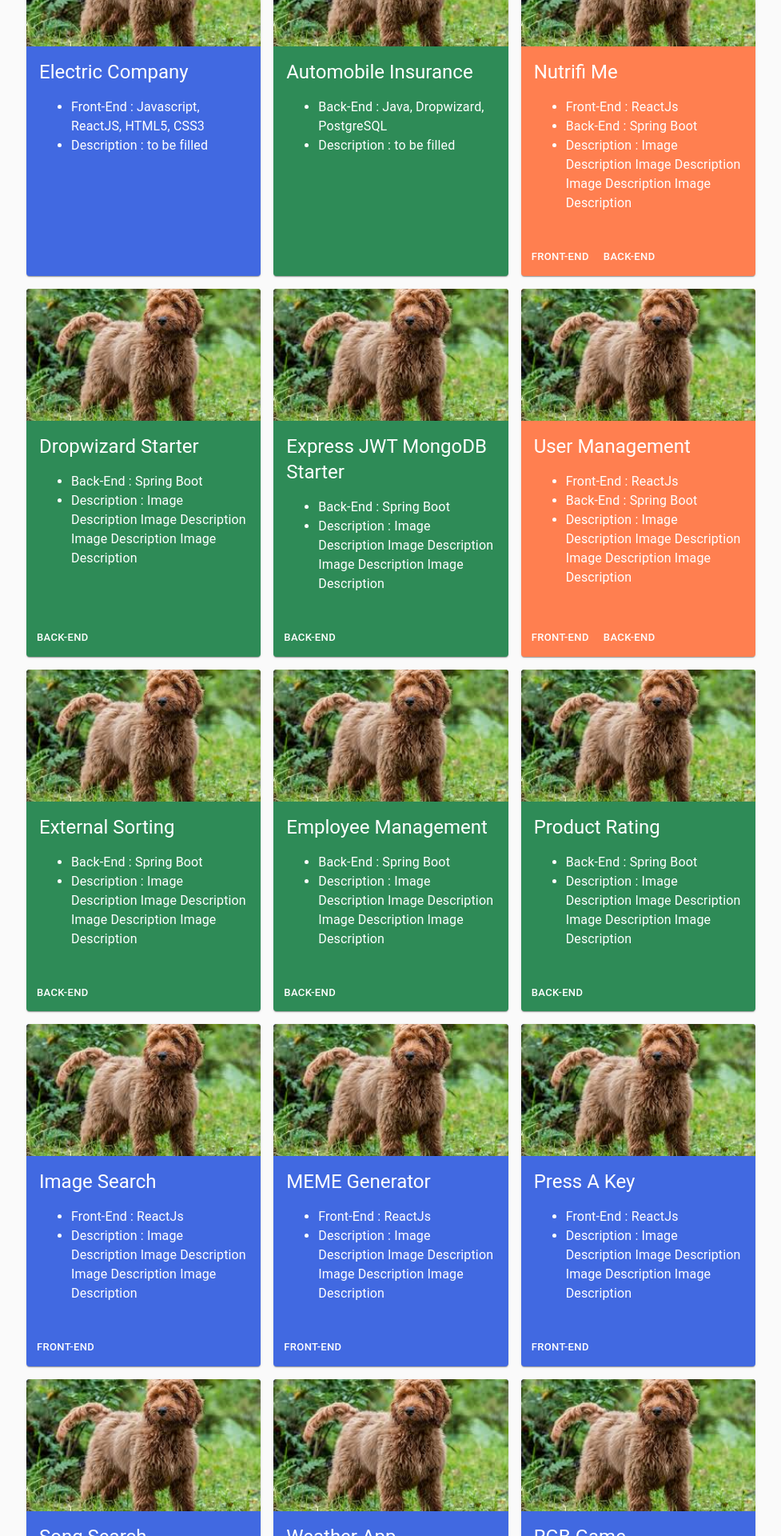
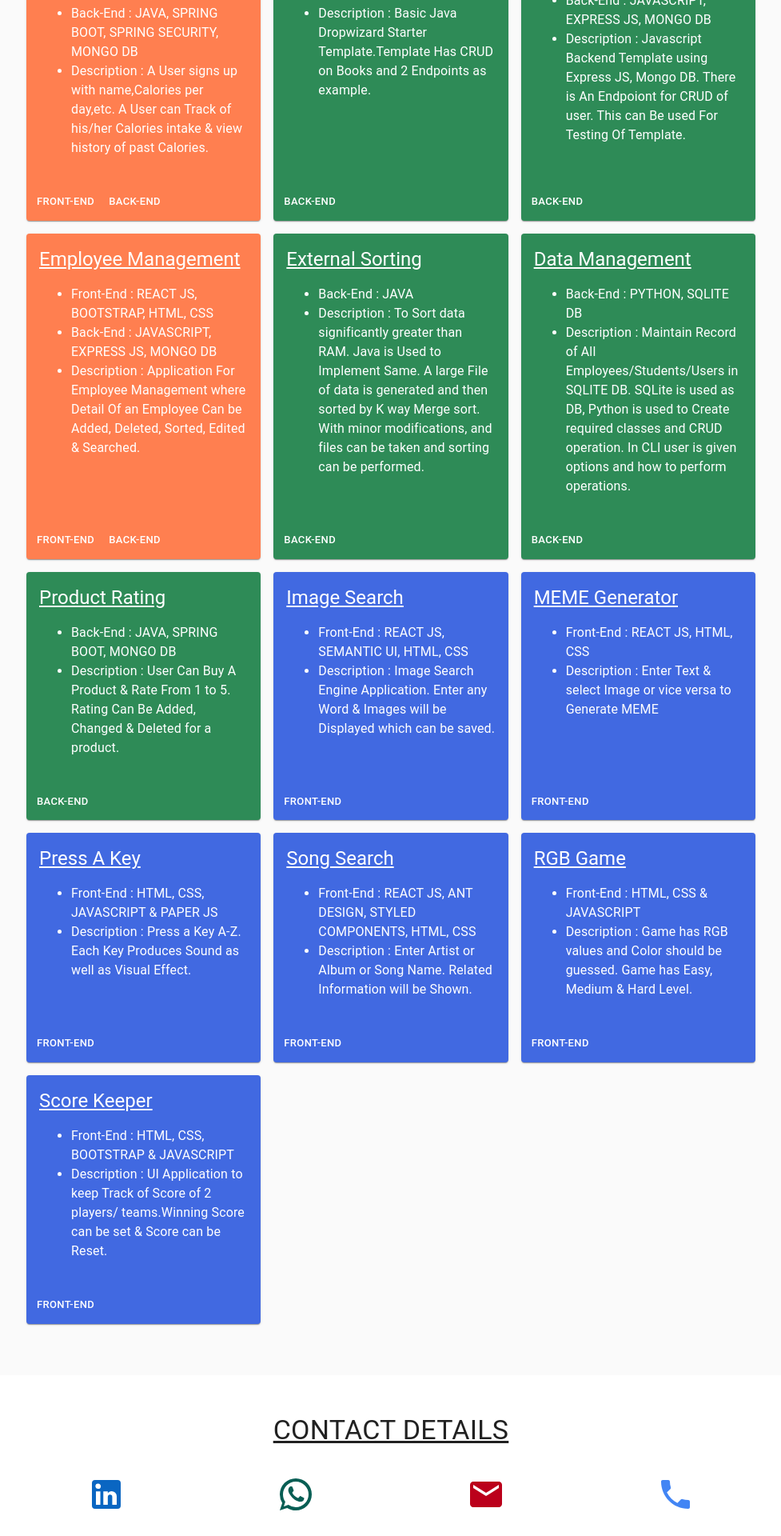
Before and after one commit to DhirajB7/dhiraj, a React (Create React App) app: page / in a window 1280 px wide. Shown: the part 1280-3200 px from the top of the page at 80% size, without its empty margins (151-1128 px from the left). Built offline with nearby package versions, Linux system fonts and the light colour scheme.

Commit message:
version 1 - without Images + Personal Projects Only

```diff
--- a/src/components/SmallerComponents/MainContent.js
+++ b/src/components/SmallerComponents/MainContent.js
@@ -43,11 +43,12 @@ function MainContent() {
 								id="downloadLink"
 								href={resumePdf}
 								target="_blank"
+								rel="noreferrer"
 								download={fileName}
 							>
 								<Button id="buttonDownload" variant="contained" color="primary">
 									Download Resume
-                </Button>
+                				</Button>
 							</a>
 						</Grid>
 						<Grid item>
@@ -57,7 +58,7 @@ function MainContent() {
 								onClick={() => window.open(linkedInUrl, "_blank")}
 							>
 								go to Linkedin
-              </Button>
+              				</Button>
 						</Grid>
 					</Grid>
 				</div>
--- a/src/components/SmallerComponents/OneCard.js
+++ b/src/components/SmallerComponents/OneCard.js
@@ -50,7 +50,7 @@ function OneCard(prop) {
 					)}
 				<CardContent className={classes.cardContent}>
 					<Typography gutterBottom variant="h5" component="h2">
-						{prop.heading}
+						<u>{prop.heading}</u>
 					</Typography>
 					<Typography>
 						<OneCardDescription
--- a/src/components/SmallerComponents/Projects.js
+++ b/src/components/SmallerComponents/Projects.js
@@ -3,7 +3,6 @@ import Grid from "@material-ui/core/Grid";
 import Container from "@material-ui/core/Container";
 import { makeStyles } from "@material-ui/core/styles";
 import OneCard from "./OneCard";
-import dogImage from "../images/dog.jpg";
 
 const useStyles = makeStyles((theme) => ({
 	cardGrid: {
@@ -18,212 +17,199 @@ function Projects() {
 		<div id="projects">
 			<Container className={classes.cardGrid} maxWidth="md">
 				<Grid container spacing={2}>
-					<OneCard
+					{/* <OneCard
 						heading="Electric Company"
 						frontStack="Javascript, ReactJS, HTML5, CSS3"
 						backStack=""
 						description="to be filled"
-						imageUrl={dogImage}
+						imageUrl=""
 						type="front"
 						haveCode="false"
 						imageTitle=""
 						githubFeUrl=""
 						githubBeUrl=""
-					/>
+					/> */}
 
-					<OneCard
+					{/* <OneCard
 						heading="Automobile Insurance"
 						frontStack=""
 						backStack="Java, Dropwizard, PostgreSQL"
 						description="to be filled"
-						imageUrl={dogImage}
+						imageUrl=""
 						type="back"
 						haveCode="false"
 						imageTitle="random title"
 						githubFeUrl="https://dhirajb7.github.io"
 						githubBeUrl="https://dhirajb7.github.io"
-					/>
+						/> */}
 
 					<OneCard
 						heading="Nutrifi Me"
-						frontStack="ReactJs"
-						backStack="Spring Boot"
-						description="Image Description Image Description Image Description Image Description"
-						imageUrl={dogImage}
+						frontStack="REACT JS, SEMANTIC UI, HTML, CSS"
+						backStack="JAVA, SPRING BOOT, SPRING SECURITY, MONGO DB"
+						description="A User signs up with  name,Calories per day,etc. A User can Track of his/her Calories intake & view history of past Calories."
+						imageUrl=""
 						type="full"
 						haveCode="true"
-						imageTitle="random title"
-						githubFeUrl="https://dhirajb7.github.io"
-						githubBeUrl="https://dhirajb7.github.io"
-					/>
+						imageTitle="Nutrifi Me"
+						githubFeUrl="https://github.com/DhirajB7/NutrifyMeFrontEnd"
+						githubBeUrl="https://github.com/DhirajB7/NutrifyMeBackEnd"
+						/>
 
 					<OneCard
-						heading="Dropwizard Starter"
-						frontStack="ReactJs"
-						backStack="Spring Boot"
-						description="Image Description Image Description Image Description Image Description"
-						imageUrl={dogImage}
+						heading="Dropwizard Template"
+						frontStack=""
+						backStack="JAVA, DROPWIZARD, POSTGRESQL"
+						description="Basic Java Dropwizard Starter Template.Template Has CRUD on Books and 2 Endpoints as example."
+						imageUrl=""
 						type="back"
 						haveCode="true"
-						imageTitle="random title"
-						githubFeUrl="https://dhirajb7.github.io"
-						githubBeUrl="https://dhirajb7.github.io"
+						imageTitle="Dropwizard Strater Template"
+						githubFeUrl=""
+						githubBeUrl="https://github.com/DhirajB7/DropwizardPSSQL"
 					/>
 
 					<OneCard
 						heading="Express JWT MongoDB Starter"
-						frontStack="ReactJs"
-						backStack="Spring Boot"
-						description="Image Description Image Description Image Description Image Description"
-						imageUrl={dogImage}
+						frontStack=""
+						backStack="JAVASCRIPT, EXPRESS JS, MONGO DB"
+						description="Javascript Backend Template using Express JS, Mongo DB. There is An Endpoiont for CRUD of user. This can Be used For Testing Of Template. "
+						imageUrl=""
 						type="back"
 						haveCode="true"
-						imageTitle="random title"
-						githubFeUrl="https://dhirajb7.github.io"
-						githubBeUrl="https://dhirajb7.github.io"
+						imageTitle="Express JWT MongoDB Starter Template"
+						githubFeUrl=""
+						githubBeUrl="https://github.com/DhirajB7/NodeExpressMongoDBJwtStarterTemplate"
 					/>
 
 					<OneCard
-						heading="User Management"
-						frontStack="ReactJs"
-						backStack="Spring Boot"
-						description="Image Description Image Description Image Description Image Description"
-						imageUrl={dogImage}
+						heading="Employee Management"
+						frontStack="REACT JS, BOOTSTRAP, HTML, CSS"
+						backStack="JAVASCRIPT, EXPRESS JS, MONGO DB"
+						description="Application For Employee Management where Detail Of an Employee Can be Added, Deleted, Sorted, Edited & Searched."
+						imageUrl=""
 						type="full"
 						haveCode="true"
-						imageTitle="random title"
-						githubFeUrl="https://dhirajb7.github.io"
-						githubBeUrl="https://dhirajb7.github.io"
+						imageTitle="User Management Application"
+						githubFeUrl="https://github.com/DhirajB7/UserProjectFrontend"
+						githubBeUrl="https://github.com/DhirajB7/UserProjectBackend"
 					/>
 
 					<OneCard
 						heading="External Sorting"
-						frontStack="ReactJs"
-						backStack="Spring Boot"
-						description="Image Description Image Description Image Description Image Description"
-						imageUrl={dogImage}
+						frontStack=""
+						backStack="JAVA"
+						description="To Sort data significantly greater than RAM. Java is Used to Implement Same. A large File of data is generated and then sorted by K way Merge sort. With minor modifications, and files can be taken and sorting can be performed."
+						imageUrl=""
 						type="back"
 						haveCode="true"
-						imageTitle="random title"
-						githubFeUrl="https://dhirajb7.github.io"
-						githubBeUrl="https://dhirajb7.github.io"
+						imageTitle="External Sorting Of Huge File In Memory"
+						githubFeUrl=""
+						githubBeUrl="https://github.com/DhirajB7/ExternalSortingStrings"
 					/>
 
 					<OneCard
-						heading="Employee Management"
-						frontStack="ReactJs"
-						backStack="Spring Boot"
-						description="Image Description Image Description Image Description Image Description"
-						imageUrl={dogImage}
+						heading="Data Management"
+						frontStack=""
+						backStack="PYTHON, SQLITE DB"
+						description="Maintain Record of All Employees/Students/Users in SQLITE DB. SQLite is used as DB, Python is used to Create required classes and CRUD operation. In CLI user is given options and how to perform operations."
+						imageUrl=""
 						type="back"
 						haveCode="true"
-						imageTitle="random title"
-						githubFeUrl="https://dhirajb7.github.io"
-						githubBeUrl="https://dhirajb7.github.io"
+						imageTitle="Data Management - user or employee or student Management"
+						githubFeUrl=""
+						githubBeUrl="https://github.com/DhirajB7/EmployeeManagementSystem"
 					/>
 
 					<OneCard
 						heading="Product Rating"
-						frontStack="ReactJs"
-						backStack="Spring Boot"
-						description="Image Description Image Description Image Description Image Description"
-						imageUrl={dogImage}
+						frontStack=""
+						backStack="JAVA, SPRING BOOT, MONGO DB"
+						description="User Can Buy A Product & Rate From 1 to 5. Rating Can Be Added, Changed & Deleted for a product."
+						imageUrl=""
 						type="back"
 						haveCode="true"
-						imageTitle="random title"
-						githubFeUrl="https://dhirajb7.github.io"
-						githubBeUrl="https://dhirajb7.github.io"
+						imageTitle="Product Rating BAckend Service"
+						githubFeUrl=""
+						githubBeUrl="https://github.com/DhirajB7/ProductRatingBackend"
 					/>
 
 					<OneCard
 						heading="Image Search"
-						frontStack="ReactJs"
-						backStack="Spring Boot"
-						description="Image Description Image Description Image Description Image Description"
-						imageUrl={dogImage}
+						frontStack="REACT JS, SEMANTIC UI, HTML, CSS"
+						backStack=""
+						description="Image Search Engine Application. Enter any Word & Images will be Displayed which can be saved."
+						imageUrl=""
 						type="front"
 						haveCode="true"
-						imageTitle="random title"
-						githubFeUrl="https://dhirajb7.github.io"
-						githubBeUrl="https://dhirajb7.github.io"
+						imageTitle="Image Search Application"
+						githubFeUrl="https://github.com/DhirajB7/ImageSearch"
+						githubBeUrl=""
 					/>
 
 					<OneCard
 						heading="MEME Generator"
-						frontStack="ReactJs"
-						backStack="Spring Boot"
-						description="Image Description Image Description Image Description Image Description"
-						imageUrl={dogImage}
+						frontStack="REACT JS, HTML, CSS"
+						backStack=""
+						description="Enter Text & select Image or vice versa to Generate MEME"
+						imageUrl=""
 						type="front"
 						haveCode="true"
-						imageTitle="random title"
-						githubFeUrl="https://dhirajb7.github.io"
-						githubBeUrl="https://dhirajb7.github.io"
+						imageTitle="Generates MEME When Text is Entered"
+						githubFeUrl="https://github.com/DhirajB7/MemeGenerator"
+						githubBeUrl=""
 					/>
 
 					<OneCard
 						heading="Press A Key"
-						frontStack="ReactJs"
-						backStack="Spring Boot"
-						description="Image Description Image Description Image Description Image Description"
-						imageUrl={dogImage}
+						frontStack="HTML, CSS, JAVASCRIPT & PAPER JS"
+						backStack=""
+						description="Press a Key A-Z. Each Key Produces Sound as well as Visual Effect."
+						imageUrl=""
 						type="front"
 						haveCode="true"
-						imageTitle="random title"
-						githubFeUrl="https://dhirajb7.github.io"
-						githubBeUrl="https://dhirajb7.github.io"
+						imageTitle="Similar To Pat-a-tap"
+						githubFeUrl="https://github.com/DhirajB7/Press_A_Key"
+						githubBeUrl=""
 					/>
 
 					<OneCard
 						heading="Song Search"
-						frontStack="ReactJs"
-						backStack="Spring Boot"
-						description="Image Description Image Description Image Description Image Description"
-						imageUrl={dogImage}
+						frontStack="REACT JS, ANT DESIGN, STYLED COMPONENTS, HTML, CSS"
+						backStack=""
+						description="Enter Artist or Album or Song Name. Related Information will be Shown."
+						imageUrl=""
 						type="front"
 						haveCode="true"
-						imageTitle="random title"
-						githubFeUrl="https://dhirajb7.github.io"
-						githubBeUrl="https://dhirajb7.github.io"
-					/>
-
-					<OneCard
-						heading="Weather App"
-						frontStack="ReactJs"
-						backStack="Spring Boot"
-						description="Image Description Image Description Image Description Image Description"
-						imageUrl={dogImage}
-						type="front"
-						haveCode="true"
-						imageTitle="random title"
-						githubFeUrl="https://dhirajb7.github.io"
-						githubBeUrl="https://dhirajb7.github.io"
+						imageTitle="SONG SEARCH APPLICATION"
+						githubFeUrl="https://github.com/DhirajB7/SongSearch"
+						githubBeUrl=""
 					/>
 
 					<OneCard
 						heading="RGB Game"
-						frontStack="ReactJs"
-						backStack="Spring Boot"
-						description="Image Description Image Description Image Description Image Description"
-						imageUrl={dogImage}
+						frontStack="HTML, CSS & JAVASCRIPT"
+						backStack=""
+						description="Game has RGB values and Color should be guessed. Game has Easy, Medium & Hard Level."
+						imageUrl=""
 						type="front"
 						haveCode="true"
-						imageTitle="random title"
-						githubFeUrl="https://dhirajb7.github.io"
-						githubBeUrl="https://dhirajb7.github.io"
+						imageTitle="Color Guessing Game"
+						githubFeUrl="https://github.com/DhirajB7/fun-RGB-game"
+						githubBeUrl=""
 					/>
 
 					<OneCard
 						heading="Score Keeper"
-						frontStack="ReactJs"
-						backStack="Spring Boot"
-						description="Image Description Image Description Image Description Image Description"
-						imageUrl={dogImage}
+						frontStack="HTML, CSS, BOOTSTRAP & JAVASCRIPT"
+						backStack=""
+						description="UI Application to keep Track of Score of 2 players/ teams.Winning Score can be set & Score can be Reset."
+						imageUrl=""
 						type="front"
 						haveCode="true"
-						imageTitle="random title"
-						githubFeUrl="https://dhirajb7.github.io"
-						githubBeUrl="https://dhirajb7.github.io"
+						imageTitle="Score Application For 2 Players or 2 Teams."
+						githubFeUrl="https://github.com/DhirajB7/TwoPlayerScoreKeeping"
+						githubBeUrl=""
 					/>
 				</Grid>
 			</Container>
```
Also changed, not shown: src/components/SmallerComponents/Heading.js (line endings or trailing spaces).
